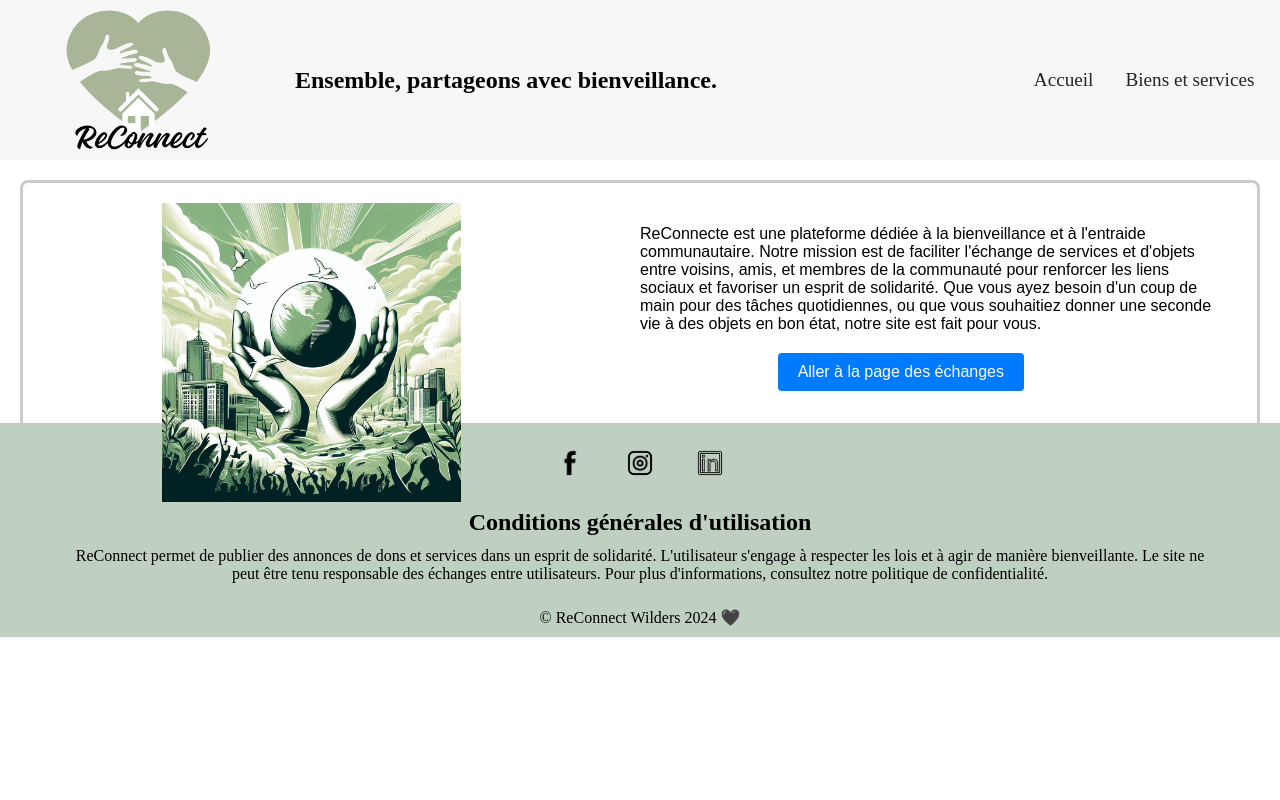
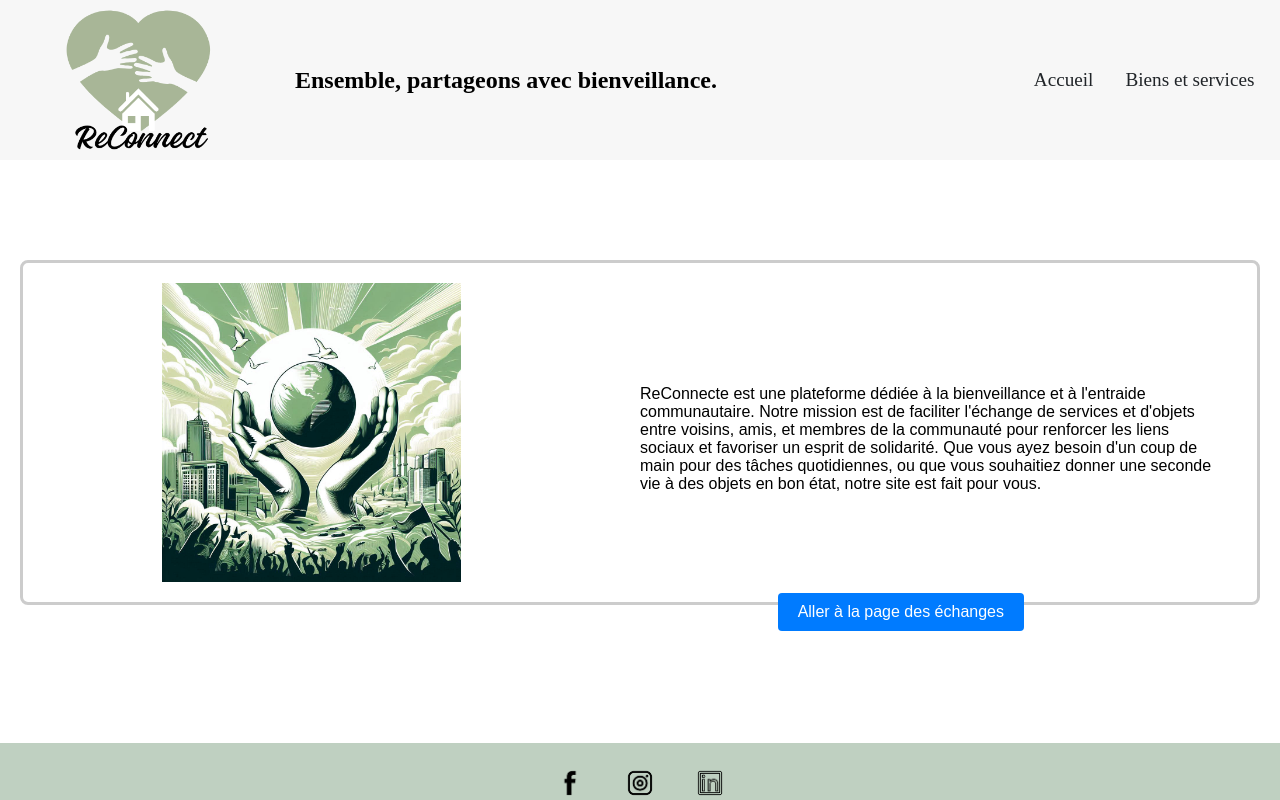
Before and after one commit to rudy-flexcode/reConnect, a React (Vite) app in the folder client/: page / in a window 1280 px wide. Shown: the top 800 px of the page. Built offline with nearby package versions, Linux system fonts and the light colour scheme; a web font is replaced by a local one.

Commit message:
fix: footer style

```diff
--- a/client/src/App.css
+++ b/client/src/App.css
@@ -3,3 +3,9 @@
   padding: 0;
   box-sizing: border-box;
 }
+.app-main {
+  display: flex;
+  flex-direction: column;
+  justify-content: space-between;
+  gap: 5em;
+}
--- a/client/src/App.tsx
+++ b/client/src/App.tsx
@@ -5,11 +5,11 @@ import Header from "./components/Header";
 
 const App: React.FC = () => {
   return (
-    <>
+    <div className="app-main">
       <Header />
       <Outlet />
       <Footer />
-    </>
+    </div>
   );
 };
 
```
